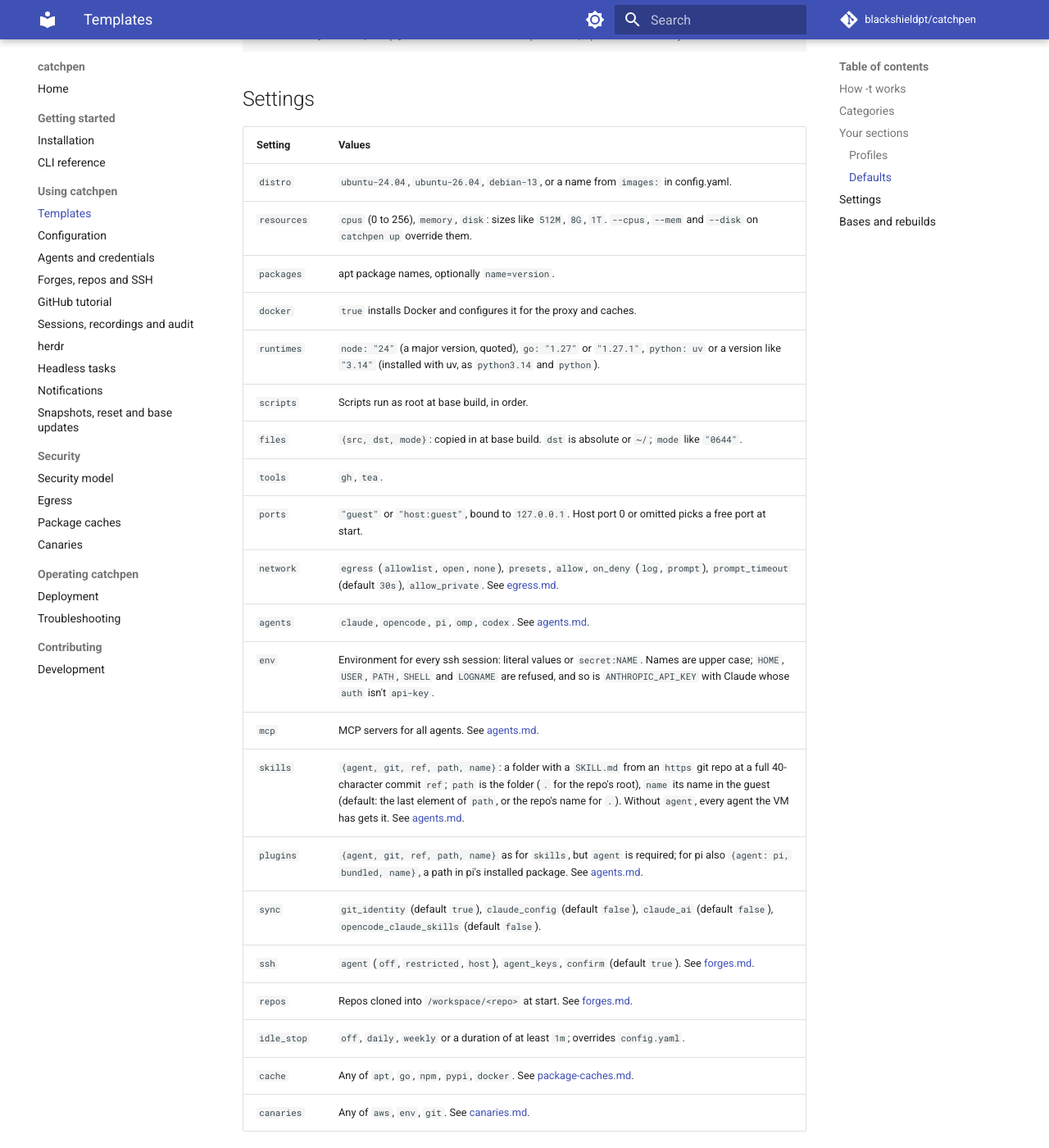
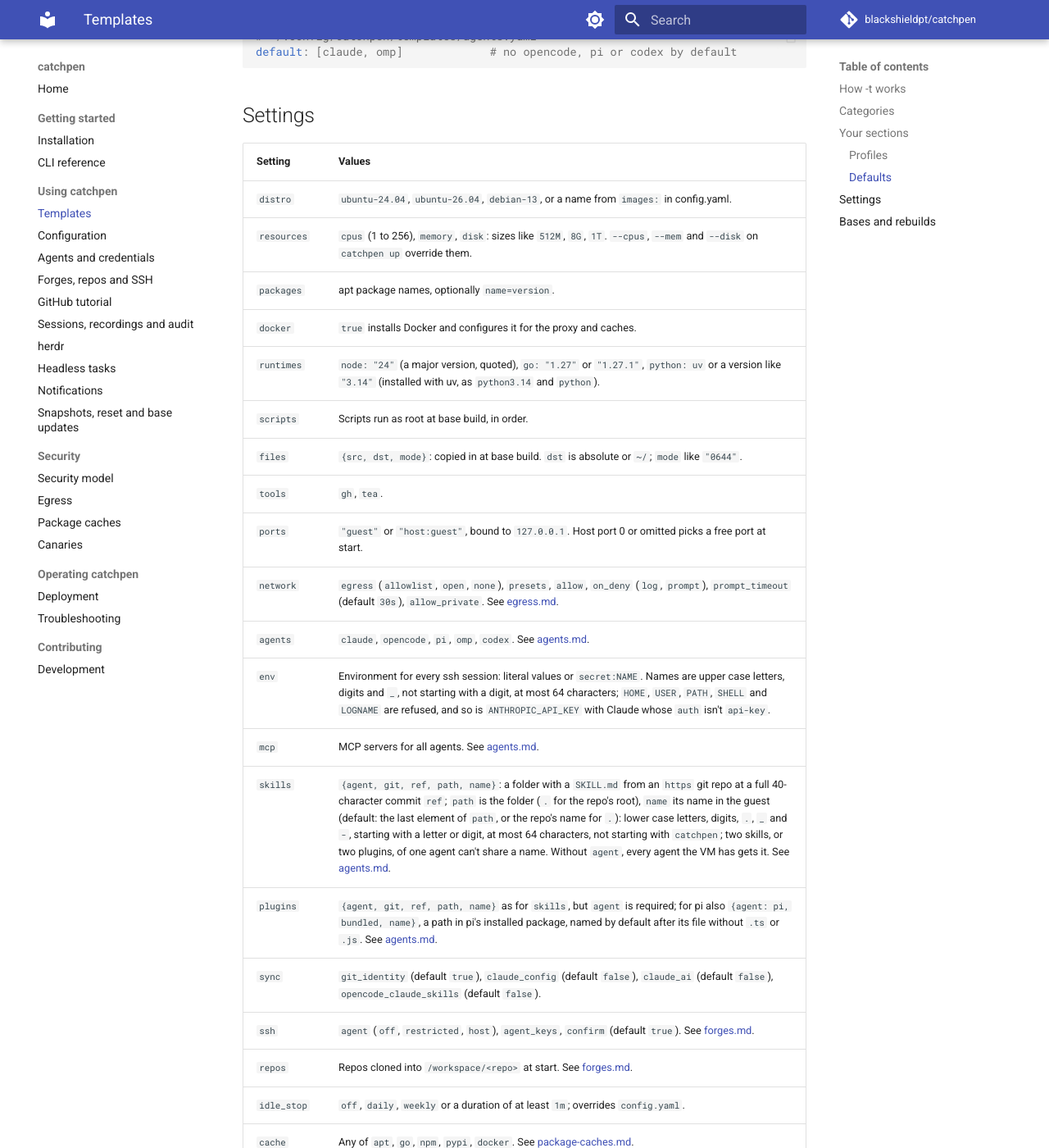
Before and after one commit to blackshieldpt/catchpen, an MkDocs documentation site: the page built from docs/templates.md, in a window 1280 px wide and 1400 px high, scrolled down 3954 px. Shown: the whole window at 82% size. Built offline with MkDocs 1.6.1 and Material for MkDocs 9.7.7, drawn with Linux system fonts in a browser that asks for light colours; comment, search, counter and statistics services are not loaded; some of the changed text lies outside the part shown.

```diff
--- a/docs/templates.md
+++ b/docs/templates.md
@@ -62,7 +62,7 @@ section changes what those give for every VM that picked it.
 | `distros.yaml` | `distro` | `ubuntu-24.04` | `ubuntu-24.04`, `ubuntu-26.04`, `debian-13` |
 | `resources.yaml` | `resources` | `medium` | `small` (2 CPUs, 4G, 20G), `medium` (4, 8G, 40G), `large` (8, 16G, 80G), `xlarge` (16, 32G, 160G) |
 | `tools.yaml` | `packages`, `tools`, `scripts`, `files` | `core`, `build`, `gh` | `core` (git, curl, jq, tmux, ripgrep, ...), `build` (build-essential, make, python3, ...), `gh`, `tea` |
-| `agents.yaml` | `agents`, the `runtimes` they need, and their `skills` and `plugins` | `claude`, `opencode`, `pi`, `codex` | `claude` (with Anthropic's `skill-creator`, `mcp-builder` and `frontend-design` skills), `claude-vanilla` (no skills), `claude-api-key`, `claude-yolo`, `opencode`, `pi`, `omp`, `codex`, `codex-api-key`, `codex-chatgpt` |
+| `agents.yaml` | `agents`, the `runtimes` they need, and their `skills` and `plugins` | `claude`, `opencode`, `pi`, `codex` | `claude` (with Anthropic's `skill-creator`, `mcp-builder` and `frontend-design` skills), `claude-vanilla` (no skills; pick it with `-t -claude,claude-vanilla`), `claude-api-key`, `claude-yolo`, `opencode`, `pi`, `omp`, `codex`, `codex-api-key`, `codex-chatgpt` |
 | `runtimes.yaml` | `runtimes`, `docker` | `docker`, `uv` | `docker`, `uv`, `node-22`, `node-24`, `go-1.26`, `go-1.27`, `python-3.12`, `python-3.13`, `python-3.14` |
 | `network.yaml` | `network` | `allowlist` and the presets below | `allowlist`, `open`, `offline`, `prompt`; `anthropic`, `github`, `npm`, `pypi`, `go`, `apt-ubuntu`, `apt-debian`, `docker-apt`, `docker-hub`, `ghcr` (one per preset) |
 | `caches.yaml` | `cache` | all five | `apt-cache`, `go-cache`, `npm-cache`, `pypi-cache`, `docker-cache` |
@@ -155,7 +155,7 @@ default: [claude, omp]             # no opencode, pi or codex by default
 | Setting | Values |
 |---|---|
 | `distro` | `ubuntu-24.04`, `ubuntu-26.04`, `debian-13`, or a name from `images:` in config.yaml. |
-| `resources` | `cpus` (0 to 256), `memory`, `disk`: sizes like `512M`, `8G`, `1T`. `--cpus`, `--mem` and `--disk` on `catchpen up` override them. |
+| `resources` | `cpus` (1 to 256), `memory`, `disk`: sizes like `512M`, `8G`, `1T`. `--cpus`, `--mem` and `--disk` on `catchpen up` override them. |
 | `packages` | apt package names, optionally `name=version`. |
 | `docker` | `true` installs Docker and configures it for the proxy and caches. |
 | `runtimes` | `node: "24"` (a major version, quoted), `go: "1.27"` or `"1.27.1"`, `python: uv` or a version like `"3.14"` (installed with uv, as `python3.14` and `python`). |
@@ -165,10 +165,10 @@ default: [claude, omp]             # no opencode, pi or codex by default
 | `ports` | `"guest"` or `"host:guest"`, bound to `127.0.0.1`. Host port 0 or omitted picks a free port at start. |
 | `network` | `egress` (`allowlist`, `open`, `none`), `presets`, `allow`, `on_deny` (`log`, `prompt`), `prompt_timeout` (default `30s`), `allow_private`. See [egress.md](egress.md). |
 | `agents` | `claude`, `opencode`, `pi`, `omp`, `codex`. See [agents.md](agents.md). |
-| `env` | Environment for every ssh session: literal values or `secret:NAME`. Names are upper case; `HOME`, `USER`, `PATH`, `SHELL` and `LOGNAME` are refused, and so is `ANTHROPIC_API_KEY` with Claude whose `auth` isn't `api-key`. |
+| `env` | Environment for every ssh session: literal values or `secret:NAME`. Names are upper case letters, digits and `_`, not starting with a digit, at most 64 characters; `HOME`, `USER`, `PATH`, `SHELL` and `LOGNAME` are refused, and so is `ANTHROPIC_API_KEY` with Claude whose `auth` isn't `api-key`. |
 | `mcp` | MCP servers for all agents. See [agents.md](agents.md#mcp-servers). |
-| `skills` | `{agent, git, ref, path, name}`: a folder with a `SKILL.md` from an `https` git repo at a full 40-character commit `ref`; `path` is the folder (`.` for the repo's root), `name` its name in the guest (default: the last element of `path`, or the repo's name for `.`). Without `agent`, every agent the VM has gets it. See [agents.md](agents.md#skills-and-plugins). |
-| `plugins` | `{agent, git, ref, path, name}` as for `skills`, but `agent` is required; for pi also `{agent: pi, bundled, name}`, a path in pi's installed package. See [agents.md](agents.md#skills-and-plugins). |
+| `skills` | `{agent, git, ref, path, name}`: a folder with a `SKILL.md` from an `https` git repo at a full 40-character commit `ref`; `path` is the folder (`.` for the repo's root), `name` its name in the guest (default: the last element of `path`, or the repo's name for `.`): lower case letters, digits, `.`, `_` and `-`, starting with a letter or digit, at most 64 characters, not starting with `catchpen`; two skills, or two plugins, of one agent can't share a name. Without `agent`, every agent the VM has gets it. See [agents.md](agents.md#skills-and-plugins). |
+| `plugins` | `{agent, git, ref, path, name}` as for `skills`, but `agent` is required; for pi also `{agent: pi, bundled, name}`, a path in pi's installed package, named by default after its file without `.ts` or `.js`. See [agents.md](agents.md#skills-and-plugins). |
 | `sync` | `git_identity` (default `true`), `claude_config` (default `false`), `claude_ai` (default `false`), `opencode_claude_skills` (default `false`). |
 | `ssh` | `agent` (`off`, `restricted`, `host`), `agent_keys`, `confirm` (default `true`). See [forges.md](forges.md#ssh-agent). |
 | `repos` | Repos cloned into `/workspace/<repo>` at start. See [forges.md](forges.md). |
```
Also changed, not shown: docs/canaries.md (+4 -1 lines), docs/configuration.md (+1 -1 lines), docs/egress.md (+5 -0 lines), docs/security-model.md (+2 -0 lines), 2 other files.
